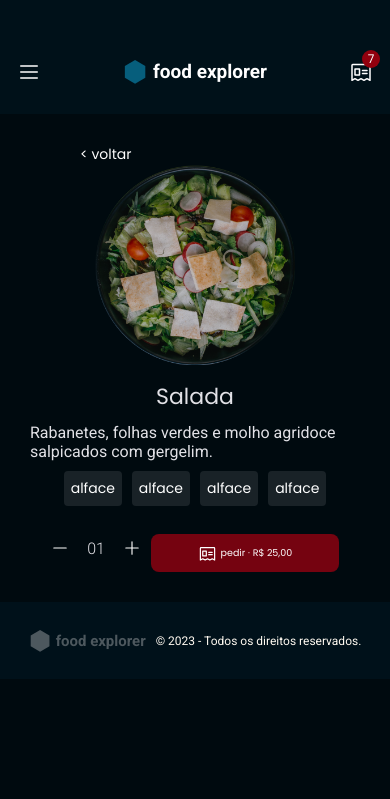
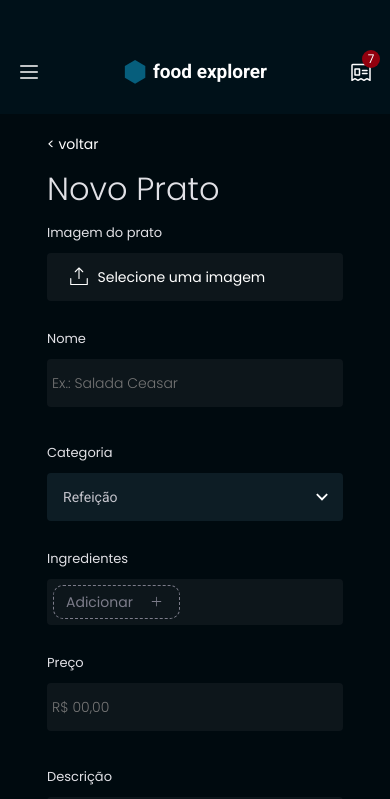
Before and after one commit to loren175/front-food-explorer, a React (Vite) app: page / in a window 390 px wide. Shown: the top 799 px of the page. Built offline with nearby package versions, Linux system fonts and the light colour scheme.

Commit message:
add media queries to newDish page

```diff
--- a/src/main.jsx
+++ b/src/main.jsx
@@ -3,7 +3,7 @@ import ReactDOM from "react-dom/client"
 import { ThemeProvider } from "styled-components"
 import theme from "./styles/theme.js"
 import GlobalStyles from "./styles/global.js"
-import { Dish } from "./pages/Dish/index.jsx"
+import { NewDish } from "./pages/NewDish/index.jsx"
 import { BrowserRouter } from "react-router-dom"
 
 ReactDOM.createRoot(document.getElementById("root")).render(
@@ -11,7 +11,7 @@ ReactDOM.createRoot(document.getElementById("root")).render(
     <ThemeProvider theme={theme}>
       <GlobalStyles />
       <BrowserRouter>
-        <Dish />
+        <NewDish />
       </BrowserRouter>
     </ThemeProvider>
   </React.StrictMode>
--- a/src/pages/NewDish/index.jsx
+++ b/src/pages/NewDish/index.jsx
@@ -10,17 +10,27 @@ import { PiUploadSimpleLight } from "react-icons/pi"
 import { RiArrowDownSLine } from "react-icons/ri"
 import { IngredientItem } from "../../components/IngredientItem"
 
+import { DEVICE_BREAKPOINTS } from "../../styles/deviceBreakPoints"
+
+import { useMediaQuery } from "react-responsive"
+
 import theme from "../../styles/theme"
 
 export function NewDish() {
+  const isDesktop = useMediaQuery({ minWidth: DEVICE_BREAKPOINTS.LG })
+
   return (
     <Container>
       <SideMenu />
       <Navbar />
       <main>
         <Form>
-          <ButtonText className="back-" text="< voltar" />
-          <h2>Novo Prato</h2>
+          <div className="back-btn">
+            <ButtonText text="< voltar" />
+          </div>
+
+          {isDesktop ? <h2>Adicionar prato</h2> : <h2>Novo Prato</h2>}
+
           <Section text="Imagem do prato">
             <ImgUpload className="image">
               <label htmlFor="image">
@@ -43,14 +53,19 @@ export function NewDish() {
               <RiArrowDownSLine className="svgCategory" size={22} />
             </label>
           </Section>
+
           <Section text="Ingredientes">
             <div className="tags">
               <IngredientItem isNew placeholder="Adicionar" />
             </div>
           </Section>
+
+          <label className="grid-void-space"></label>
+
           <Section text="Preço">
             <Input background="dark_800" placeholder="R$ 00,00" />
           </Section>
+          <div className="text-section">
             <Section text="Descrição">
               <textarea
                 placeholder="Fale brevemente sobre o prato, seus ingredientes e composição"
@@ -60,6 +75,10 @@ export function NewDish() {
                 rows="10"
               ></textarea>
             </Section>
+          </div>
+
+          <label className="grid-void-space"></label>
+          <label className="grid-void-space"></label>
 
           <div className="btn">
             <Button bgColor={theme.COLORS.RED_400} text="Salvar alterações" />
--- a/src/pages/NewDish/styles.js
+++ b/src/pages/NewDish/styles.js
@@ -1,4 +1,5 @@
 import styled from "styled-components"
+import { DEVICE_BREAKPOINTS } from "../../styles/deviceBreakPoints"
 
 export const Container = styled.div`
   width: 100%;
@@ -90,6 +91,45 @@ export const Form = styled.form`
       width: 290px;
     }
   }
+
+  @media (min-width: ${DEVICE_BREAKPOINTS.LG}) {
+    height: 100vh;
+    display: grid;
+    grid-template-columns: 300px 300px 300px;
+    grid-template-rows: 50px 70px 70px 80px 200px;
+    margin: 20px;
+    gap: 22px;
+
+    .back-btn {
+      > button {
+        font-size: 24px;
+        font-weight: bold;
+      }
+    }
+
+    h2 {
+      grid-column: 1 / -1;
+      font-weight: 400;
+      height: 100px;
+    }
+
+    .text-section {
+      grid-column: 1 / -1;
+    }
+
+    .tags {
+      height: auto;
+      width: 630px;
+      justify-content: normal;
+    }
+
+    .btn {
+      padding-left: 120px;
+      button {
+        width: 180px;
+      }
+    }
+  }
 `
 
 export const ImgUpload = styled.div`
@@ -106,6 +146,7 @@ export const ImgUpload = styled.div`
     background-color: ${({ theme }) => theme.COLORS.DARK_800};
     border-radius: 4px;
     width: 100%;
+    height: 48px;
   }
 
   .upload {
```
Lines whose indentation alone changed are shown as unchanged.
